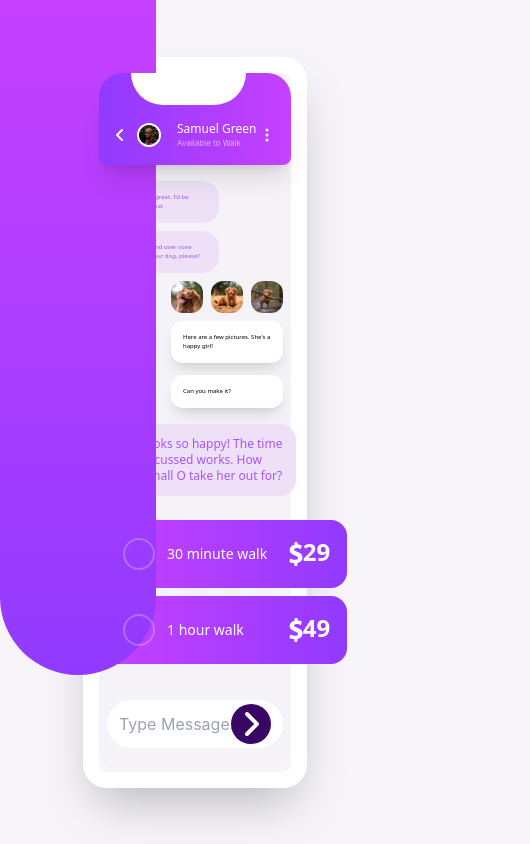
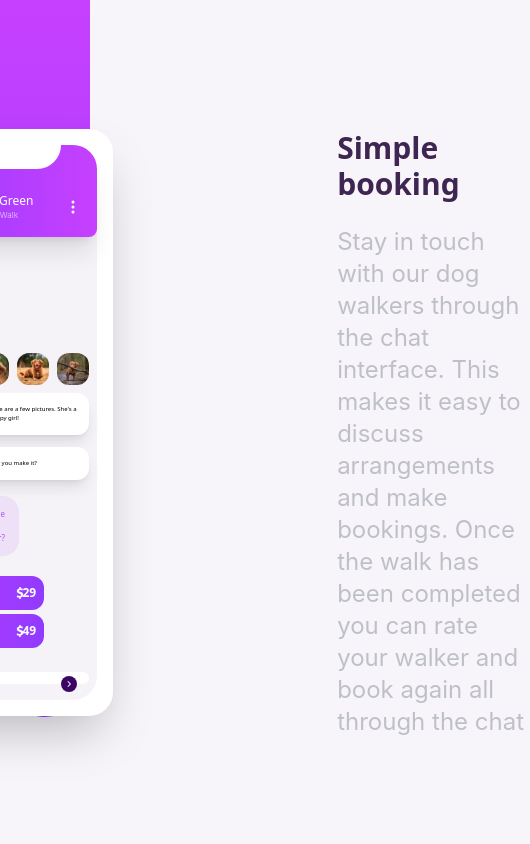
Before and after one commit to EdebaliErman/frontend-mentor-11, a React (Create React App) app: page / in a window 390 px wide. Shown: the whole page, 530 px wide, since content can reach past the window. Built offline with nearby package versions, Linux system fonts and the light colour scheme.

Commit message:
No responsive but is complated

```diff
--- a/src/App.css
+++ b/src/App.css
@@ -4,4 +4,7 @@
   html,body{
     @apply flex justify-center items-center h-full w-full bg-[#f7f5fa]
   }
+  .App{
+    @apply flex justify-center items-center  gap-56
+  }
 }
--- a/src/Components/InfoText/InfoText.js
+++ b/src/Components/InfoText/InfoText.js
@@ -2,8 +2,9 @@ import React from 'react'
 
 function InfoText() {
   return (
-    <div>
-
+    <div className='w-1/3'>
+      <h1 className='text-3xl my-6 font-sans  font-bold text-[#3f2552]'>Simple booking </h1>
+      <h5 className='text-2xl text-gray-500 opacity-40'>Stay in touch with our dog walkers through the chat interface. This makes it easy to discuss arrangements and make bookings. Once the walk has been completed you can rate your walker and book again all through the chat </h5>
     </div>
   )
 }
--- a/src/Components/Phone/Header/Header.js
+++ b/src/Components/Phone/Header/Header.js
@@ -4,8 +4,8 @@ function Header() {
     return (
         <div className='Header'>
             <svg className='
-            absolute top-0  mx-4
-            w-[60%] h-8
+            absolute top-0  mx-8
+            w-[62%] h-6
             rounded-full rounded-t-none
             bg-white'>
 
--- a/src/Components/Phone/Phone.css
+++ b/src/Components/Phone/Phone.css
@@ -2,6 +2,8 @@
 
 @layer components {
     .Phone {
-        @apply border-[16px] border-white rounded-3xl w-56 shadow-2xl flex flex-col
+        @apply
+        z-50  relative bg-white
+        border-[16px] border-white rounded-3xl w-72 shadow-2xl flex flex-col
     }
 }
--- a/src/Components/Phone/PhoneBody/BodyPriceBar/BodyPriceBar.css
+++ b/src/Components/Phone/PhoneBody/BodyPriceBar/BodyPriceBar.css
@@ -6,22 +6,22 @@
     }
 
     .textbox {
-        @apply p-3 bg-[#ede0f7] rounded-2xl text-purple-500 font-sans font-medium text-xs w-[189px]
+        @apply p-3 bg-[#ede0f7] rounded-2xl text-purple-500 font-sans font-medium text-[8px] w-[135px]
     }
     .price-bar{
         @apply flex  justify-between items-center
-         w-60 p-4 my-2
+         w-40 p-2 my-1
          text-white
-         rounded-2xl rounded-bl-lg
+         rounded-xl rounded-bl-sm
          bg-gradient-to-r to-[#913aff] from-[#c640ff]
     }
     .price-bar span{
-        @apply flex justify-center items-center text-2xl font-sans font-bold
+        @apply flex justify-center items-center text-[12px] font-sans font-bold
     }
     .BodyPriceBar span svg{
-        @apply ml-[-3rem]
+        @apply ml-[-1rem]
     }
     .time-bar{
-        @apply flex justify-center items-center gap-3 text-sm font-sans
+        @apply flex justify-center items-center gap-3 text-[6px] font-sans
     }
 }
--- a/src/Components/Phone/PhoneBody/BodyPriceBar/BodyPriceBar.js
+++ b/src/Components/Phone/PhoneBody/BodyPriceBar/BodyPriceBar.js
@@ -9,12 +9,12 @@ function BodyPriceBar() {
             <div className='my-4'>
                 <div className='price-bar'>
                     <div className='time-bar'>
-                        <svg className='w-8 h-8 rounded-full border-2 opacity-30'></svg>
+                        <svg className='w-4 h-4 rounded-full border-2 opacity-30'></svg>
                         <h4>30 minute walk</h4>
                     </div>
                     <span>
                         <svg fill="#fff" version="1.1" id="Capa_1" link="http://www.w3.org/1999/xlink"
-                            width="24px" height="24px" viewBox="0 0 31.371 31.371"
+                            width="12px" height="12px" viewBox="0 0 31.371 31.371"
                             space="preserve">
                             <g>
                                 <path d="M24.26,20.34c0,3.42-2.423,6.342-6.845,7.111v3.92h-3.768v-3.648c-2.578-0.117-5.076-0.811-6.537-1.654l1.154-4.5
@@ -24,19 +24,18 @@ function BodyPriceBar() {
 		C22.416,14.762,24.26,16.877,24.26,20.34z"/>
                             </g>
                         </svg>
-                        <h4 className='ml-[-0.3rem] mb-1'>29</h4>
+                        <h4 className='ml-[-0.2rem] mb-0'>29</h4>
 
                     </span>
                 </div>
                 <div className='price-bar'>
                     <div className='time-bar'>
-                        <svg className='w-8 h-8 rounded-full border-2 opacity-30'></svg>
-                        <h4>1 hour walk </h4>
+                        <svg className='w-4 h-4 rounded-full border-2 opacity-30'></svg>
+                        <h4>30 minute walk</h4>
                     </div>
                     <span>
-                    <svg
-                    fill="#fff" version="1.1" id="Capa_1" link="http://www.w3.org/1999/xlink"
-                            width="24px" height="24px" viewBox="0 0 31.371 31.371"
+                        <svg fill="#fff" version="1.1" id="Capa_1" link="http://www.w3.org/1999/xlink"
+                            width="12px" height="12px" viewBox="0 0 31.371 31.371"
                             space="preserve">
                             <g>
                                 <path d="M24.26,20.34c0,3.42-2.423,6.342-6.845,7.111v3.92h-3.768v-3.648c-2.578-0.117-5.076-0.811-6.537-1.654l1.154-4.5
@@ -46,10 +45,12 @@ function BodyPriceBar() {
 		C22.416,14.762,24.26,16.877,24.26,20.34z"/>
                             </g>
                         </svg>
-                        <h4 className='ml-[-0.3rem] mb-1'>49</h4>
+                        <h4 className='ml-[-0.2rem] mb-0'>49</h4>
+
                     </span>
                 </div>
             </div>
+
         </div>
     )
 }
--- a/src/Components/Phone/PhoneBody/Message/SendMessage/SendMessage.css
+++ b/src/Components/Phone/PhoneBody/Message/SendMessage/SendMessage.css
@@ -3,13 +3,13 @@
 @layer components{
     .SendMessage{
         @apply flex flex-col gap-2 justify-start items-start
-        my-3 mb-4 relative
+        my-1 mb-2 relative
     }
 
     .SendMessage input{
-        @apply focus:outline-none bg-white p-3 w-full rounded-full
+        @apply focus:outline-none bg-white text-[8px] w-full rounded-full
     }
     .SendMessage svg{
-        @apply absolute top-0 right-0 w-10 h-10 my-1 mx-3 bg-purple-950 text-white p-1 rounded-full font-extrabold
+        @apply absolute top-0 right-0 w-4 h-4 my-1 mx-3 bg-purple-950 text-white p-1 rounded-full font-extrabold
     }
 }
--- a/src/Components/SvgBack/SvgBack.js
+++ b/src/Components/SvgBack/SvgBack.js
@@ -1,7 +1,7 @@
 import React from 'react'
 
 function SvgBack() {
-    return <svg className='bg-gradient-to-t z-[0] from-[#913aff] to-[#c640ff] w-[40%] h-[80%] absolute top-0 left-0 rounded-b-full'></svg>
+    return <svg className='z-10 bg-gradient-to-t from-[#913aff] to-[#c640ff] w-[23.2%] h-[85%] absolute top-0 left-0 rounded-b-[18rem]'></svg>
 }
 
 export default SvgBack
```
